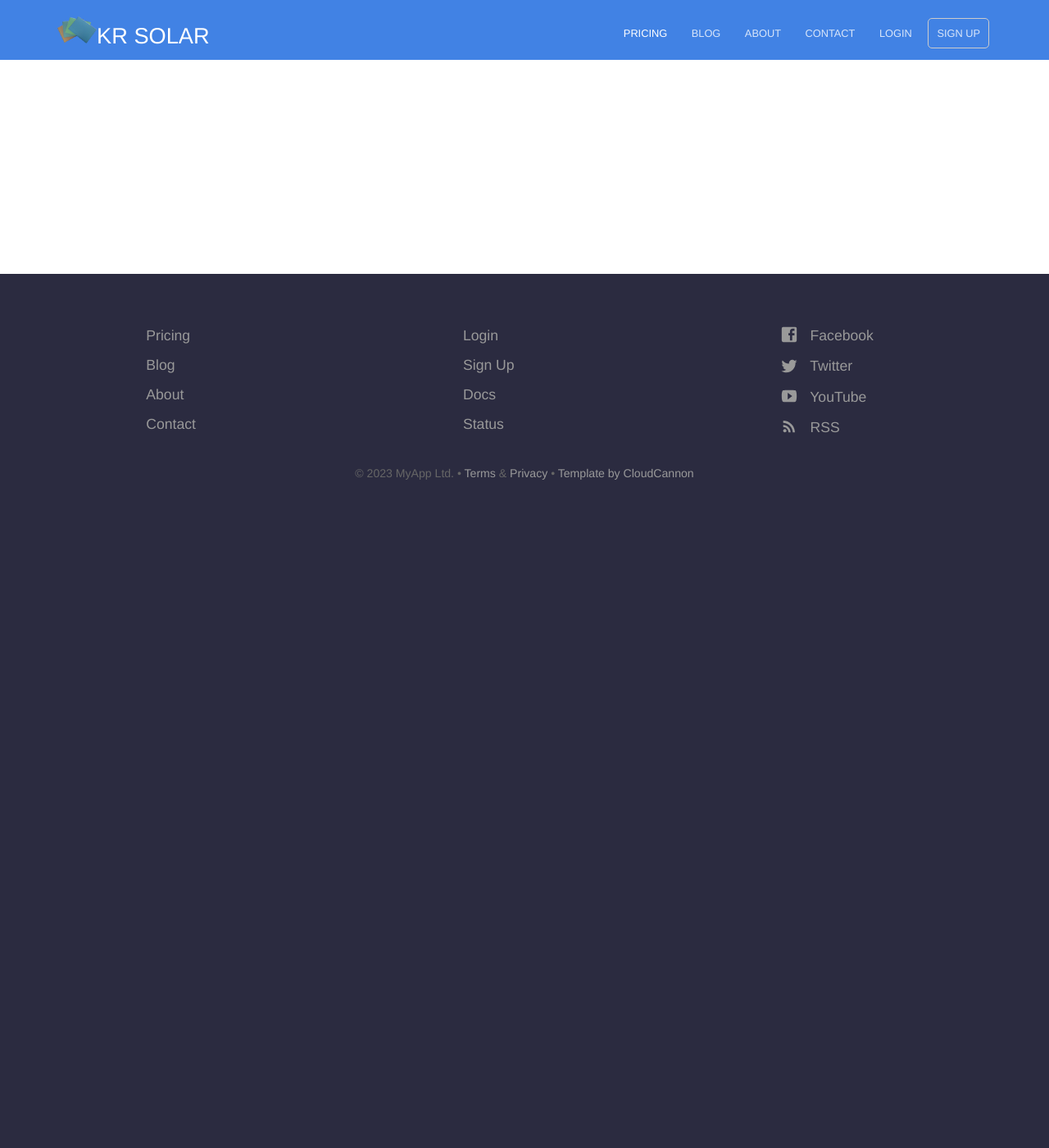
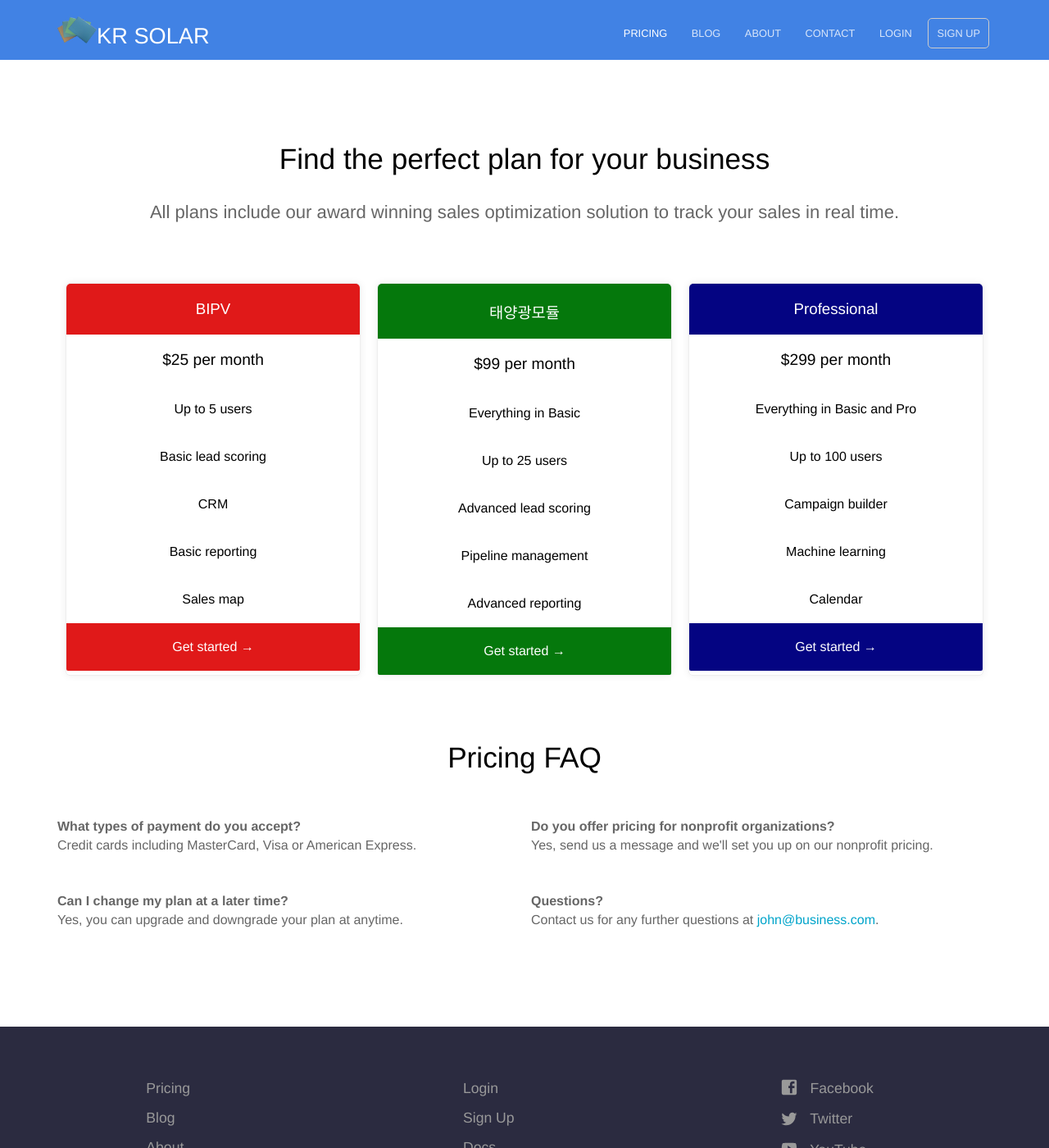
Before and after one commit to kr-solar/kr-solar.github.io, a Jekyll site: the page built from pricing.html, in a window 1280 px wide and 1400 px high. Shown: the whole window at 82% size. Built offline with Jekyll 4.4.1, drawn with Linux system fonts in a browser that asks for light colours; some of the changed lines change nothing that is shown.

Commit message:
Update pricing.html

```diff
--- a/pricing.html
+++ b/pricing.html
@@ -1,5 +1,5 @@
 ---
-title: About
+title: Pricing
 heading: Find the perfect plan for your business
 description: All plans include our award winning sales optimization solution to track your sales in real time.
 pricing_table:
@@ -17,15 +17,13 @@ pricing_table:
       - text: Basic reporting
         highlight: false
       - text: Sales map
-        highlight: false-->
+        highlight: false
     call_to_action:
       link: http://mysite.com?plan=basic
       text: Get started
   - name: 태양광모듈
     color: "#05780c"
     features:
-	- text: - 다결정
-	- text: - 단결정
       - text: $99 per month
         highlight: true
       - text: Everything in Basic
@@ -41,11 +39,9 @@ pricing_table:
     call_to_action:
       link: http://mysite.com?plan=pro
       text: Get started
-  - name: 전선케이블
+  - name: Professional
     color: "#040482"
     features:
-	- text: 전력, 통신, 소방용케이블 일체
-	- text: 수상태양광 케이블
       - text: $299 per month
         highlight: true
       - text: Everything in Basic and Pro
```
